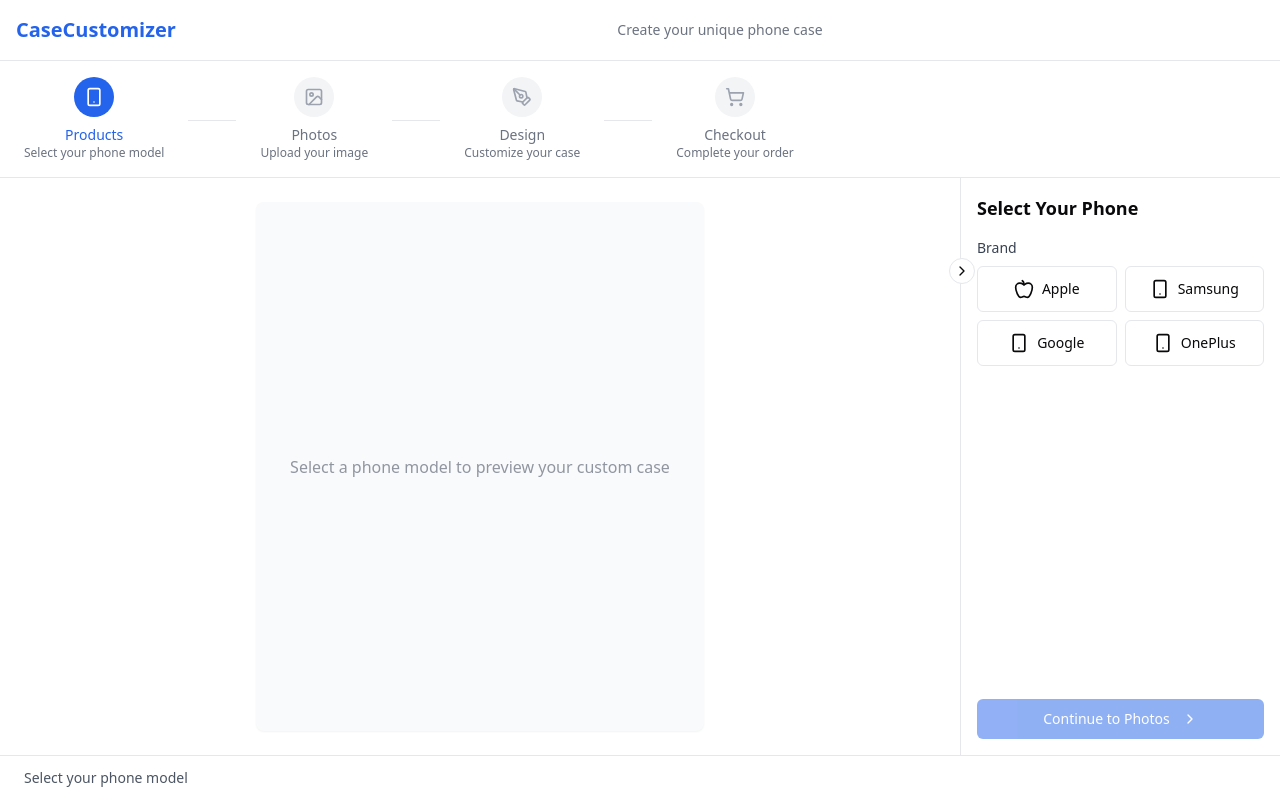
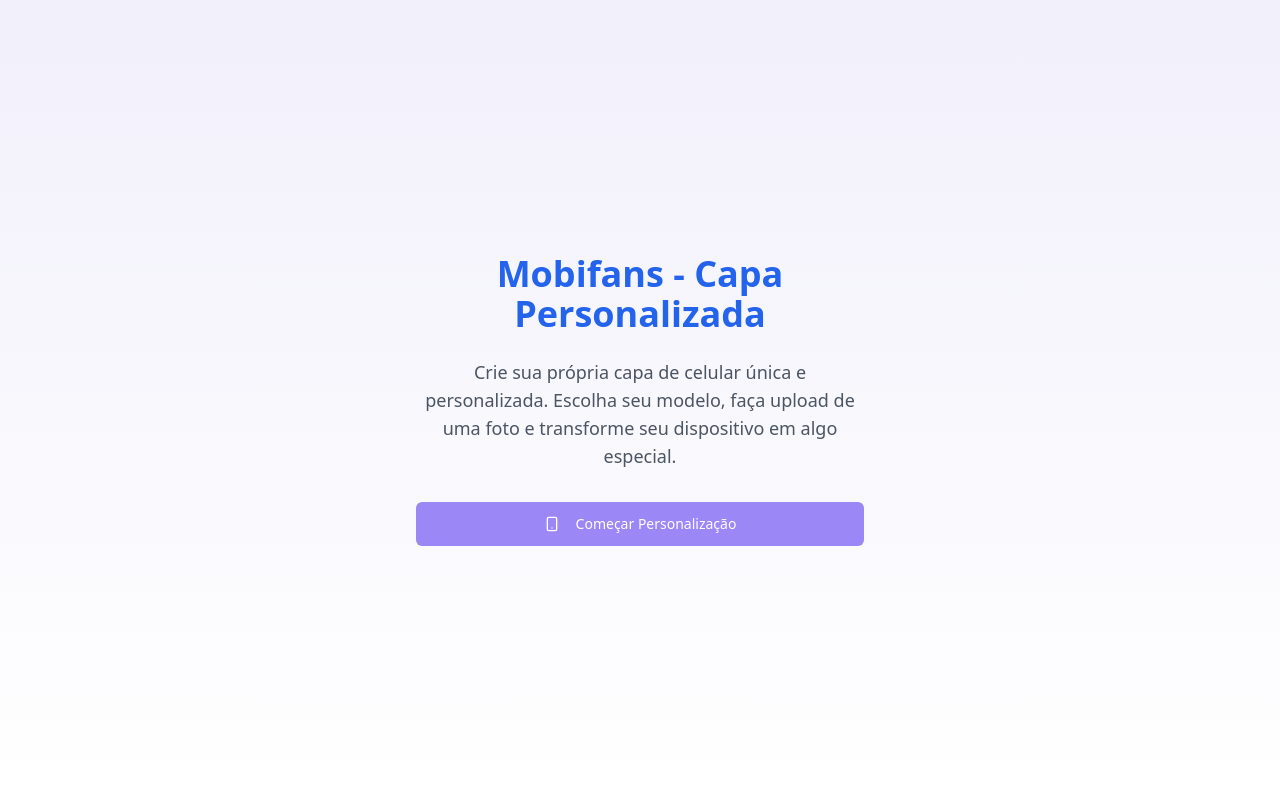
Before and after one commit to FilipeVDuarte/mobifans-capas-personalizadas, a React (Vite) app: page / in a window 1280 px wide. Built offline with nearby package versions, Linux system fonts and the light colour scheme.

Commit message:
Feat: Add initial screen and localization
Adds an initial screen with a button to start the app and translates the app to Portuguese.

```diff
--- a/src/App.tsx
+++ b/src/App.tsx
@@ -1,3 +1,4 @@
+
 import { Toaster } from "@/components/ui/toaster";
 import { Toaster as Sonner } from "@/components/ui/sonner";
 import { TooltipProvider } from "@/components/ui/tooltip";
@@ -5,6 +6,7 @@ import { QueryClient, QueryClientProvider } from "@tanstack/react-query";
 import { BrowserRouter, Routes, Route } from "react-router-dom";
 import Index from "./pages/Index";
 import NotFound from "./pages/NotFound";
+import Home from "./pages/Home";  // Novo componente de página inicial
 
 const queryClient = new QueryClient();
 
@@ -15,7 +17,8 @@ const App = () => (
       <Sonner />
       <BrowserRouter>
         <Routes>
-          <Route path="/" element={<Index />} />
+          <Route path="/" element={<Home />} />
+          <Route path="/personalizar" element={<Index />} />
           {/* ADD ALL CUSTOM ROUTES ABOVE THE CATCH-ALL "*" ROUTE */}
           <Route path="*" element={<NotFound />} />
         </Routes>
--- /dev/null
+++ b/src/pages/Home.tsx
@@ -0,0 +1,39 @@
+
+import React from "react";
+import { Button } from "@/components/ui/button";
+import { useNavigate } from "react-router-dom";
+import { Smartphone } from "lucide-react";
+
+const Home: React.FC = () => {
+  const navigate = useNavigate();
+
+  const handleStartCustomization = () => {
+    navigate("/personalizar");
+  };
+
+  return (
+    <div className="min-h-screen bg-gradient-to-b from-[#F1F0FB] to-white flex flex-col items-center justify-center text-center px-4">
+      <div className="max-w-md">
+        <h1 className="text-4xl font-bold text-primary mb-6">
+          Mobifans - Capa Personalizada
+        </h1>
+
+        <p className="text-lg text-gray-600 mb-8">
+          Crie sua própria capa de celular única e personalizada.
+          Escolha seu modelo, faça upload de uma foto e transforme seu
+          dispositivo em algo especial.
+        </p>
+
+        <Button
+          onClick={handleStartCustomization}
+          className="w-full bg-[#9b87f5] hover:bg-[#7E69AB] transition-colors"
+          size="lg"
+        >
+          <Smartphone className="mr-2" /> Começar Personalização
+        </Button>
+      </div>
+    </div>
+  );
+};
+
+export default Home;
```
